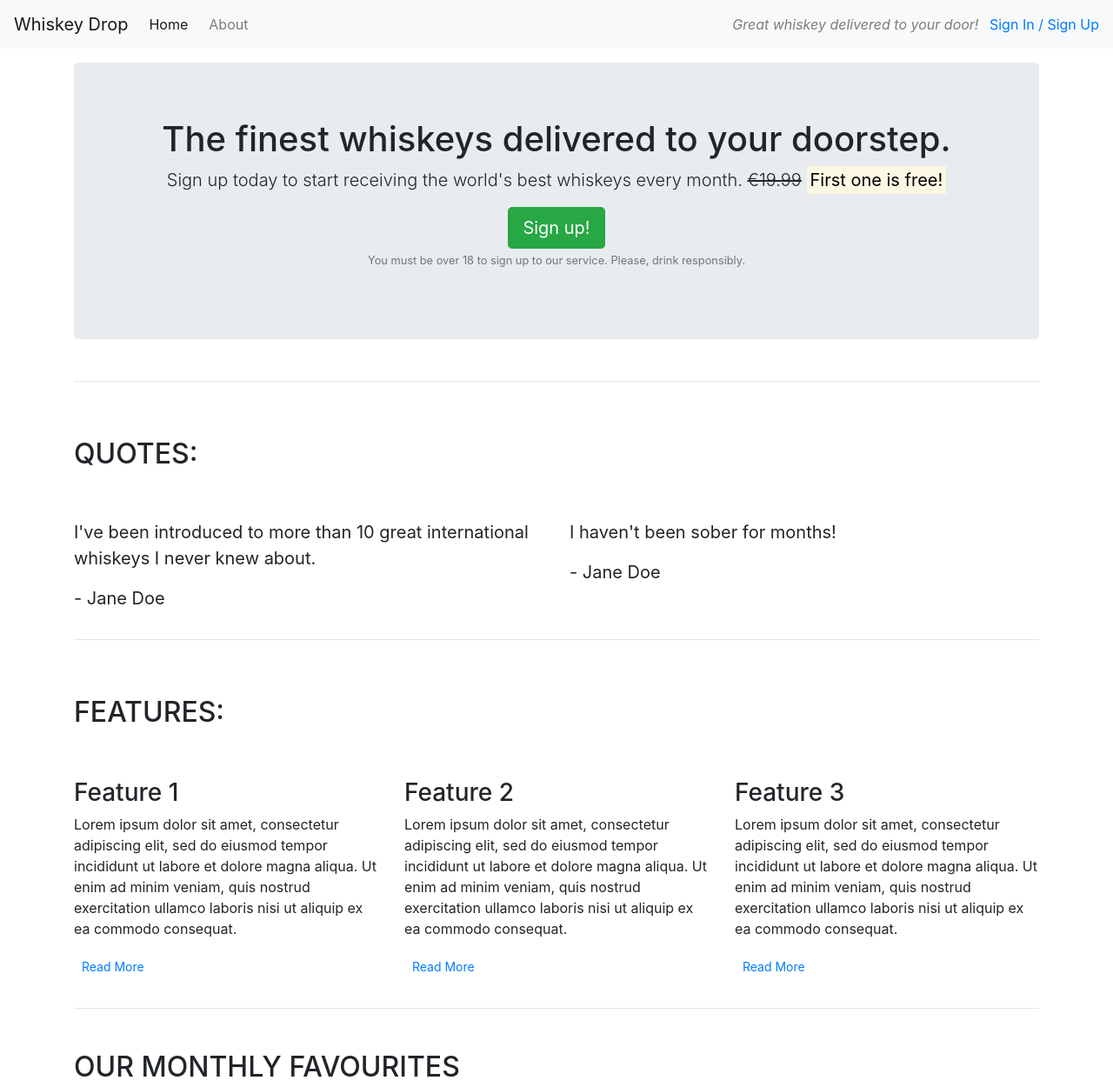
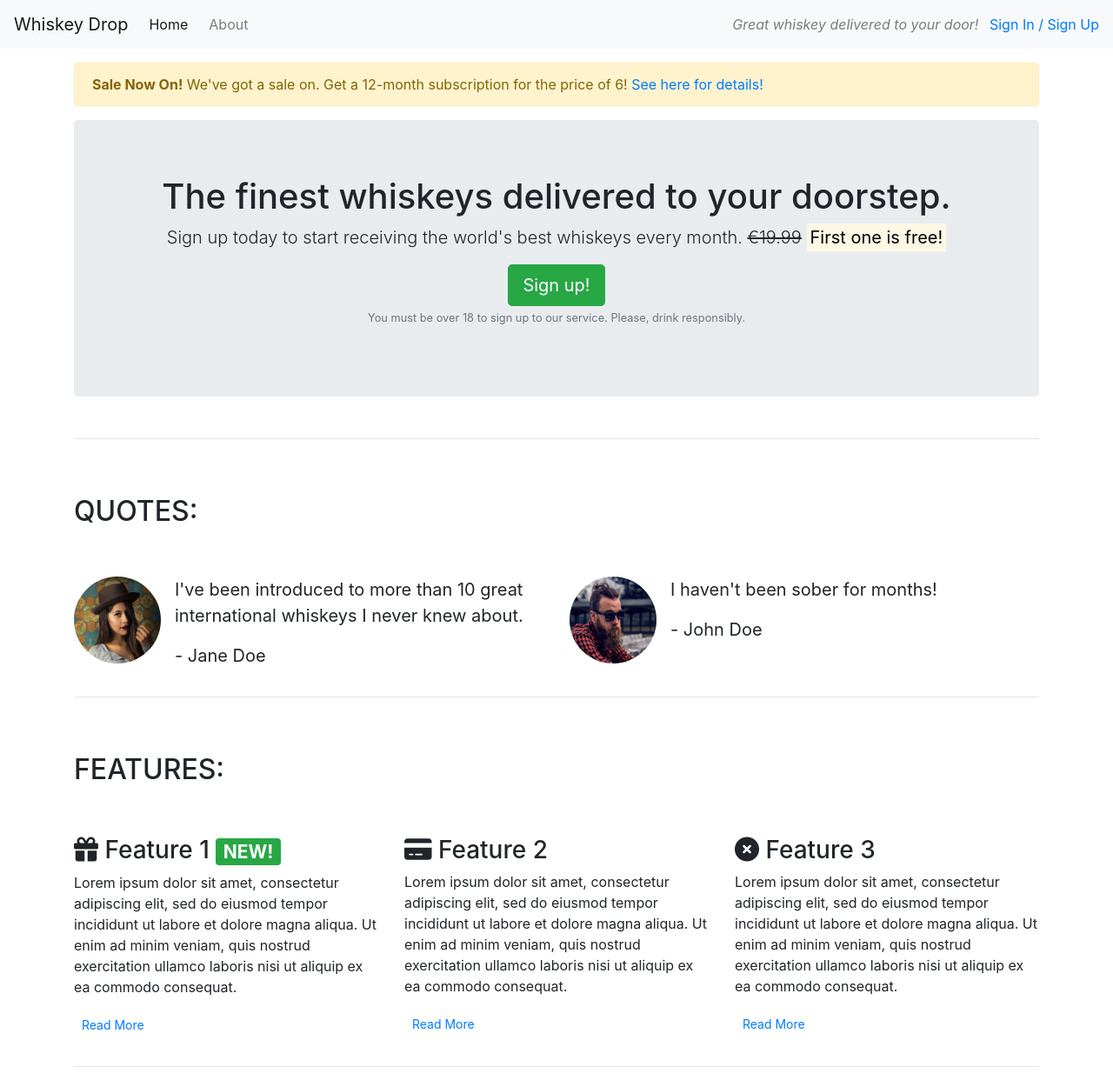
Before and after one commit to MichealCWalsh/whiskey-bootstrap-test, a plain HTML site: page index.html in a window 1280 px wide. Shown: the top 1250 px of the page at 87% size. Drawn offline with nearby package versions, Linux system fonts and the light colour scheme.

Commit message:
Added images and tidied up CSS

```diff
--- a/index.html
+++ b/index.html
@@ -7,6 +7,7 @@
     <title>Whiskey Drop | Taste a new whiskey every month</title>
     <meta name="viewport" content="width=device-width, initial-scale=1.0">
     <link rel="stylesheet" href="https://maxcdn.bootstrapcdn.com/bootstrap/4.1.3/css/bootstrap.min.css">
+    <script src="https://kit.fontawesome.com/7d4a87edd3.js" crossorigin="anonymous"></script>
 </head>
 
 <body>
@@ -29,6 +30,13 @@
     </nav>
     <article class="container mt-3">
         <!-- ^ 'mt-3' adds some spacing between the navbar and the jumbotron. -->
+        <div class="row d-none d-sm-block">
+            <div class="col-12">
+                <div class="alert alert-warning">
+                    <strong>Sale Now On!</strong> We've got a sale on. Get a 12-month subscription for the price of 6! <a href="#">See here for details!</a>
+                </div>
+            </div>
+        </div>
         <!-- Callout -->
         <div class="row">
             <div class="col-12">
@@ -64,16 +72,34 @@
             </div>
             <div class="row">
                 <div class="col-12 col-md-6">
+                    <div class="media">
+                        <div class="d-none d-sm-block">
+                            <!-- ^ NOTE: If you want to create a div with multiple classes the shorthand should contain no spaces e.g .d-none.d-sm-block + TAB -->
+                            <img src="images/girl-image.png" alt="image of a pretty hipster" class="rounded-circle mr-3" height="100" width="100">
+                            <!-- ^ rounded-circle is a pretty cool and self-explanatory feature. -->
+                        </div>
+                        <div class="media-body">
+
                             <blockquote class="blockquote">
-                        <p>I've been introduced to more than 10 great international whiskeys I never knew about.</p>
+                                <p>I've been introduced to more than 10 great international whiskeys I never knew about.
+                                </p>
                                 <p>- Jane Doe</p>
                             </blockquote>
                         </div>
+                    </div>
+                </div>
                 <div class="col-12 col-md-6">
+                    <div class="media">
+                        <div class="d-none d-sm-block">
+                            <img src="images/guy-image.png" alt="image of a hipster in sunglasses" class="rounded-circle mr-3" height="100" width="100">
+                        </div>
+                        <div class="media-body">
                             <blockquote class="blockquote">
                                 <p>I haven't been sober for months!</p>
-                        <p>- Jane Doe</p>
+                                <p>- John Doe</p>
                             </blockquote>
+                        </div>
+                    </div>
                 </div>
             </div>
         </section>
@@ -90,7 +116,8 @@
             <div class="row">
                 <div class="col-12 col-md-6 col-lg-4">
                     <div class="feature">
-                        <h3>Feature 1</h3>
+                        <h3><i class="fas fa-gift d-none d-sm-inline"></i> Feature 1 <span class="badge badge-success">NEW!</span></h3>
+                        <!-- ^ The above span adds a green badge for a new feature. Personally I would make this redbut perhaps our colours will change later on. -->
                         <p>Lorem ipsum dolor sit amet, consectetur adipiscing elit, sed do eiusmod tempor incididunt ut
                             labore
                             et dolore magna aliqua. Ut enim ad minim veniam, quis nostrud exercitation
@@ -100,7 +127,7 @@
                 </div>
                 <div class="col-12 col-md-6 col-lg-4">
                     <div class="feature">
-                        <h3>Feature 2</h3>
+                        <h3><i class="fas fa-credit-card d-none d-sm-inline"></i> Feature 2</h3>
                         <p>Lorem ipsum dolor sit amet, consectetur adipiscing elit, sed do eiusmod tempor incididunt ut
                             labore
                             et dolore magna aliqua. Ut enim ad minim veniam, quis nostrud exercitation
@@ -109,9 +136,9 @@
                     </div>
                 </div>
                 <div class="col-12 d-md-none d-lg-block col-lg-4">
-                    <!-- ^ The 'd-md-none' hides Feature 3 on larger screens. The 'd' here standsd for display. -->
+                    <!-- ^ The 'd-md-none' hides Feature 3 on larger screens. The 'd' here stands for display. -->
                     <div class="feature">
-                        <h3>Feature 3</h3>
+                        <h3><i class="fas fa-times-circle d-none d-sm-inline"></i> Feature 3</h3>
                         <p>Lorem ipsum dolor sit amet, consectetur adipiscing elit, sed do eiusmod tempor incididunt ut
                             labore
                             et dolore magna aliqua. Ut enim ad minim veniam, quis nostrud exercitation
@@ -167,6 +194,10 @@
         </section>
         <!-- /.monthly-favourites -->
     </article>
+    <script src="https://code.jquery.com/jquery-3.3.1.slim.min.js" integrity="sha384-q8i/X+965DzO0rT7abK41JStQIAqVgRVzpbzo5smXKp4YfRvH+8abtTE1Pi6jizo" crossorigin="anonymous"></script>
+    <script src="https://cdnjs.cloudflare.com/ajax/libs/popper.js/1.14.3/umd/popper.min.js" integrity="sha384-ZMP7rVo3mIykV+2+9J3UJ46jBk0WLaUAdn689aCwoqbBJiSnjAK/l8WvCWPIPm49" crossorigin="anonymous"></script>
+    <script src="https://stackpath.bootstrapcdn.com/bootstrap/4.1.3/js/bootstrap.min.js" integrity="sha384-ChfqqxuZUCnJSK3+MXmPNIyE6ZbWh2IMqE241rYiqJxyMiZ6OW/JmZQ5stwEULTy" crossorigin="anonymous"></script>
+    <!-- ^ Is placed at the bottom of the html document so that any large JavaScript files don't slow the loading of the page. -->
 </body>
 
 </html>
```
Also changed, not shown: images/girl-image.png (added), images/guy-image.png (added). Lines whose indentation alone changed are shown as unchanged.
